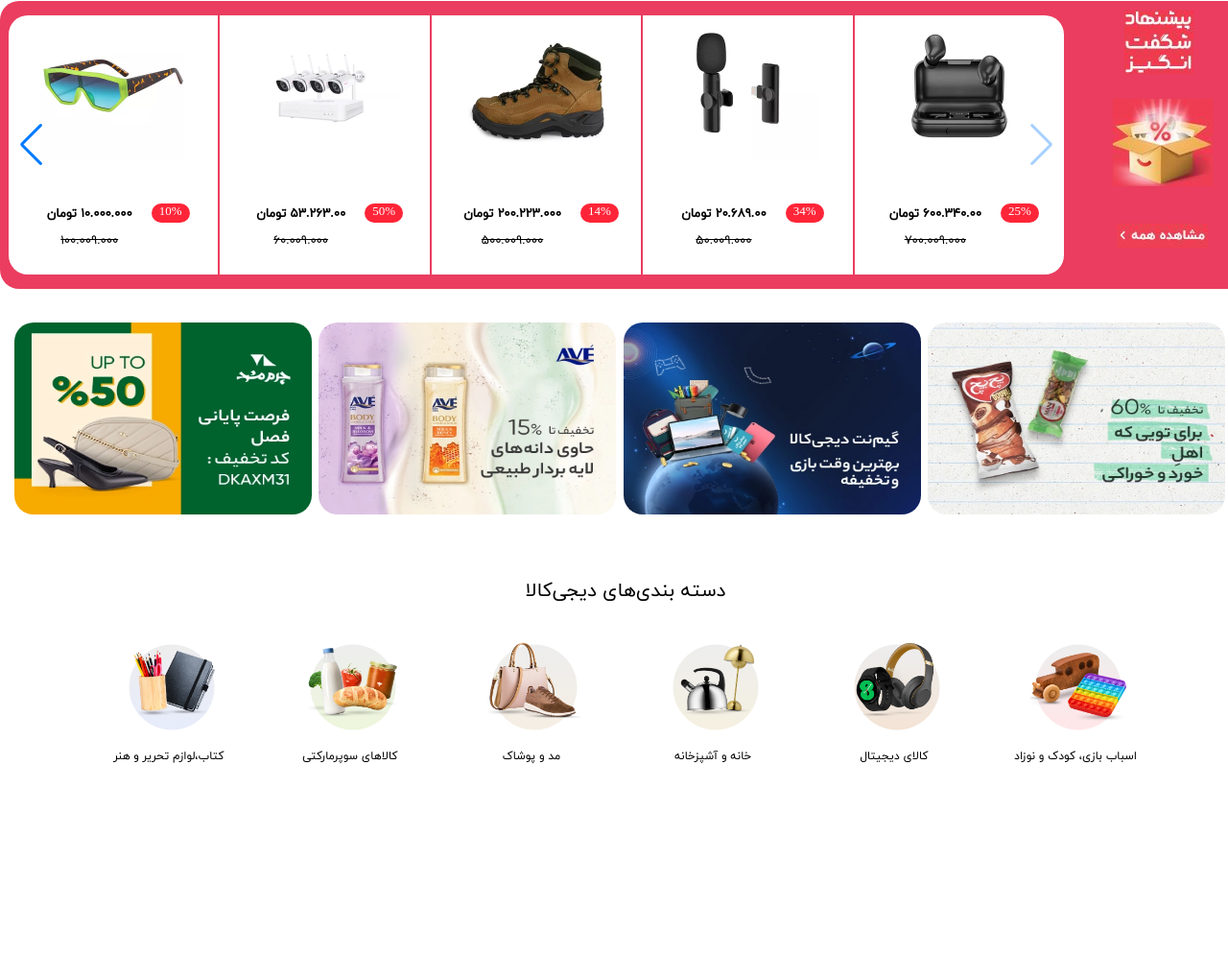
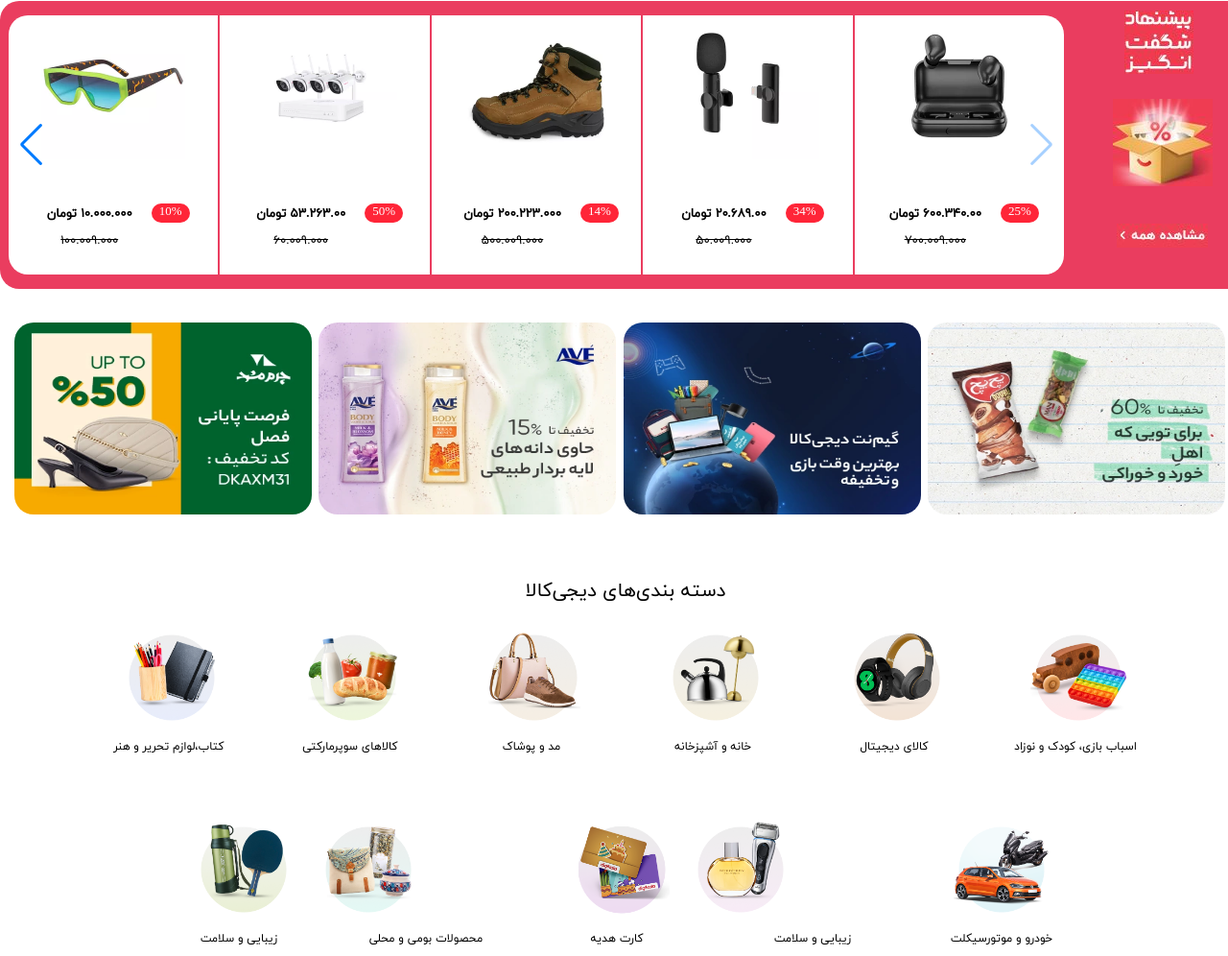
Before and after one commit to sinarahbari/Digikala-project, a website: page index.html in a window 1280 px wide. Shown: the part 960-1956 px from the top of the page at 96% size. Before the commit the page ends 1776 px from the top, so only its background shows below. Drawn offline with Linux system fonts and the light colour scheme; files whose address does not match are found by name.

Commit message:
CATEGORY PART2  created

```diff
--- /dev/null
+++ b/css/category2.css
@@ -0,0 +1,172 @@
+/*category2 start*/
+div.category {
+  width: 1304px;
+  height: 60px;
+  text-align: center;
+  margin: 40px -80px 40px 0px;
+  /* background-color: aqua; */
+}
+div.category > p {
+  line-height: 60px;
+  font-family: IR-YEKAN;
+  font-size: 20px;
+}
+div.ctgry {
+  width: inherit;
+  height: 150px;
+  margin: -30px -80px 40px 0px;
+  /* background-color: aqua; */
+}
+
+div.ctgry > div.ctgry-1 {
+  line-height: -100px;
+  position: relative;
+  margin-right: 90px;
+}
+
+div.ctgry > div.ctgry-1 > div.car {
+  width: 181.71px;
+  height: 134.04px;
+  position: absolute;
+  margin-top: 200px;
+  /* background-color: black; */
+}
+
+div.ctgry > div.ctgry-1 > div.car > a {
+  width: 181.71px;
+  height: 134.04px;
+}
+
+div.ctgry > div.ctgry-1 > div.car > a > img {
+  width: 100px;
+  height: 100px;
+  margin-right: 120px;
+  /* background-color: blue; */
+}
+
+div.ctgry > div.ctgry-1 > div.car > p {
+  width: 130px;
+  height: 26.04px;
+  margin-top: 8px;
+  /* margin-right: 28px; */
+  font-size: 12px;
+  font-family: IR-YEKAN;
+  text-align: center;
+  margin-right: 105px;
+}
+
+div.ctgry > div.ctgry-1 > div.classic {
+  width: 181.71px;
+  height: 134.04px;
+  right: 945px;
+  position: absolute;
+  margin-top: 200px;
+}
+div.ctgry > div.ctgry-1 > div.classic > a {
+  width: 181.71px;
+  height: 134.04px;
+}
+div.ctgry > div.ctgry-1 > div.classic > a > img {
+  width: 100px;
+  height: 100px;
+  margin-right: 40px;
+  /* background-color: blue; */
+  margin-right: -165px;
+}
+div.ctgry > div.ctgry-1 > div.classic > p {
+  width: 130px;
+  height: 26.04px;
+  margin-top: 8px;
+  margin-right: 28px;
+  font-size: 12px;
+  font-family: IR-YEKAN;
+  text-align: center;
+  margin-right: -240px;
+}
+div.ctgry > div.ctgry-1 > div.giftcard {
+  width: 181.71px;
+  height: 134.04px;
+  right: 756px;
+  position: absolute;
+  margin-top: 200px;
+  margin-right: -265px;
+}
+div.ctgry > div.ctgry-1 > div.giftcard > a {
+  width: 181.71px;
+  height: 134.04px;
+}
+div.ctgry > div.ctgry-1 > div.giftcard > a > img {
+  width: 100px;
+  height: 100px;
+  margin-right: 25px;
+  /* background-color: blue; */
+}
+div.ctgry > div.ctgry-1 > div.giftcard > p {
+  width: 130px;
+  height: 26.04px;
+  margin-top: 8px;
+  margin-right: 28px;
+  font-size: 12px;
+  font-family: IR-YEKAN;
+  text-align: center;
+  margin-right: 15px;
+}
+div.ctgry > div.ctgry-1 > div.perfume {
+  width: 181.71px;
+  height: 134.04px;
+  right: 567px;
+  position: absolute;
+  margin-top: 200px;
+  /* background-color: rgb(0, 0, 0); */
+}
+div.ctgry > div.ctgry-1 > div.perfume > a {
+  width: 181.71px;
+  height: 134.04px;
+}
+div.ctgry > div.ctgry-1 > div.perfume > a > img {
+  width: 100px;
+  height: 100px;
+  margin-right: 40px;
+  margin-right: -175px;
+  /* background-color: blue; */
+}
+div.ctgry > div.ctgry-1 > div.perfume > p {
+  width: 130px;
+  height: 26.04px;
+  margin-top: 8px;
+  margin-right: 28px;
+  font-size: 12px;
+  font-family: IR-YEKAN;
+  text-align: center;
+  margin-right: -265px;
+}
+
+div.ctgry > div.ctgry-1 > div.gym {
+  width: 181.71px;
+  height: 134.04px;
+  right: 945px;
+  position: absolute;
+  margin-top: 200px;
+}
+div.ctgry > div.ctgry-1 > div.gym > a {
+  width: 181.71px;
+  height: 134.04px;
+}
+div.ctgry > div.ctgry-1 > div.gym > a > img {
+  width: 100px;
+  height: 100px;
+  margin-right: 40px;
+  /* background-color: blue; */
+  margin-right: -35px;
+}
+div.ctgry > div.ctgry-1 > div.gym > p {
+  width: 130px;
+  height: 26.04px;
+  margin-top: 8px;
+  margin-right: 28px;
+  font-size: 12px;
+  font-family: IR-YEKAN;
+  text-align: center;
+  margin-right: -45px;
+}
+/*category2 end*/
--- a/css/main.css
+++ b/css/main.css
@@ -7,3 +7,4 @@
 @import url(../css/swiper2.css);
 @import url(../css/card-1-4pic.css);
 @import url(../css/category1.css);
+@import url(../css/category2.css);
--- a/index.html
+++ b/index.html
@@ -369,45 +369,30 @@
             <div class="ctgry">
                 <div class="ctgry-1">
                     <div class="toy">
-                    <a href="#"
-                      ><img src="./image/category/CATGORY-1/toy.png" alt="toy"
-                    /></a>
+                        <a href="#"><img src="./image/category/CATGORY-1/toy.png" alt="toy" /></a>
                         <p>اسباب بازی، کودک و نوزاد</p>
                     </div>
                     <div class="book">
-                    <a href="#"
-                      ><img src="./image/category/CATGORY-1/books.png" alt="books"
-                    /></a>
+                        <a href="#"><img src="./image/category/CATGORY-1/books.png" alt="books" /></a>
                         <p>کتاب،لوازم تحریر و هنر</p>
                     </div>
                     <div class="supermarket">
-                    <a href="#"
-                      ><img
-                        src="./image/category/CATGORY-1/supermarket.png"
-                        alt="supermarket"
-                    /></a>
+                        <a href="#"><img src="./image/category/CATGORY-1/supermarket.png" alt="supermarket" /></a>
                         <p>کالاهای سوپرمارکتی</p>
                     </div>
                     <div class="clothes">
-                    <a href="#"
-                      ><img src="./image/category/CATGORY-1/clothes.png" alt="clothes"
-                    /></a>
+                        <a href="#"><img src="./image/category/CATGORY-1/clothes.png" alt="clothes" /></a>
                         <p>مد و پوشاک</p>
                     </div>
                     <div class="kitchen">
-                    <a href="#"
-                      ><img src="./image/category/CATGORY-1/kitchen.png" alt="kitchen"
-                    /></a>
+                        <a href="#"><img src="./image/category/CATGORY-1/kitchen.png" alt="kitchen" /></a>
                         <p>خانه و آشپزخانه</p>
                     </div>
                     <div class="digital">
-                    <a href="#"
-                      ><img src="./image/category/CATGORY-1/digital.png" alt="digital"
-                    /></a>
+                        <a href="#"><img src="./image/category/CATGORY-1/digital.png" alt="digital" /></a>
                         <p>کالای دیجیتال</p>
                     </div>
 
-              <!--category part1 end-->
 
 
 
@@ -415,12 +400,39 @@
 
 
                     <!-- category part2 start -->
+                    <div class="car">
+                        <a href="#"><img src="./image/category/CATGORY-2/car.png" alt="car" /></a>
+                        <p> خودرو و موتورسیکلت</p>
+                    </div>
+
+
+                    <div class="classic">
+                        <a href="#"><img src="./image/category/CATGORY-2/classic.png" alt="classic" /></a>
+                        <p>محصولات بومی و محلی</p>
+                    </div>
+
+
+                    <div class="giftcard">
+                        <a href="#"><img src="./image/category/CATGORY-2/gift card.png" alt="giftcard" /></a>
+                        <p> کارت هدیه</p>
+                    </div>
+
+
+                    <div class="perfume">
+                        <a href="#"><img src="./image/category/CATGORY-2/perfume.png" alt="perfume" /></a>
+                        <p> زیبایی و سلامت</p>
+                    </div>
+
+                    <div class="gym">
+                        <a href="#"><img src="./image/category/CATGORY-2/gym.png" alt="gym" /></a>
+                        <p> زیبایی و سلامت</p>
+                    </div>
+                    <!--category part2 end-->
 
 
 
+                    <!--category part1 end-->
 
-
-            <!--category part2 end-->
 
 
 
```
Also changed, not shown: image/category/CATGORY-2/gift card.png (renamed from image/category/CATGORY-2/girt card.png). Lines whose indentation alone changed are shown as unchanged.
